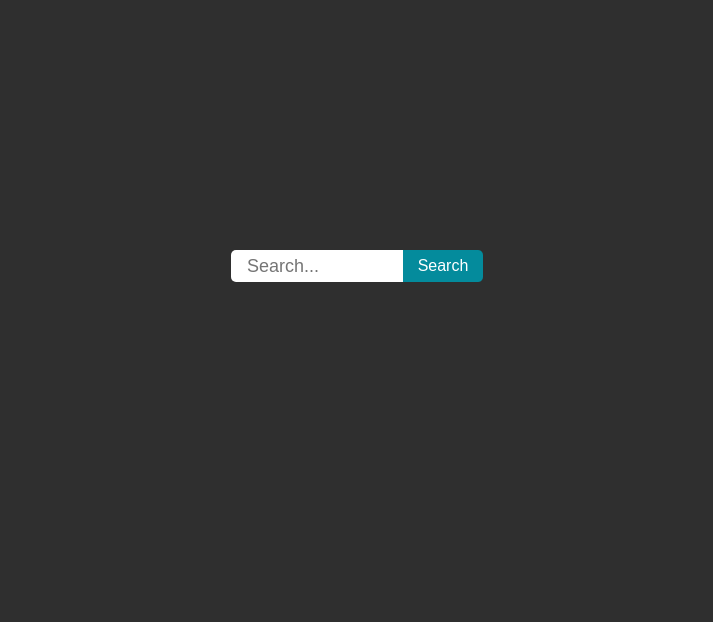
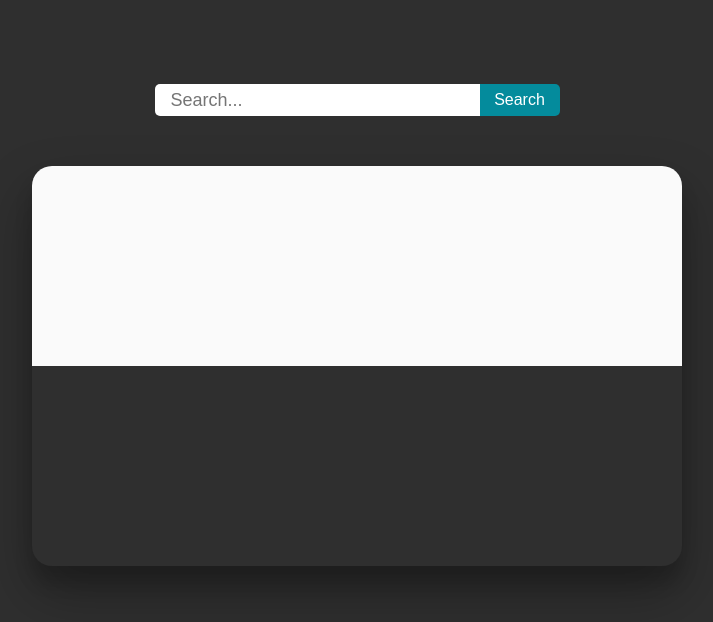
Before and after one commit to iamSuraZz/resturant-website, a React (Create React App) app: page / in a window 1280 px wide. Shown: the top 622 px of the page, without its empty margins (283-996 px from the left). Built offline with nearby package versions, Linux system fonts and the light colour scheme; some icons are missing.

Commit message:
Add sunny icon

```diff
--- a/src/component/weather/temp.js
+++ b/src/component/weather/temp.js
@@ -17,6 +17,12 @@
           </button>
         </div>
       </div>
+      {/* Our temp card */}
+      <article className="widget">
+        <div className="weatherIcon">
+          <i className={"wi wi-day-sunny"}></i>
+        </div>
+      </article>
     </>
   );
 };
```
